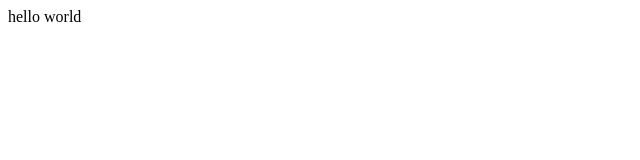
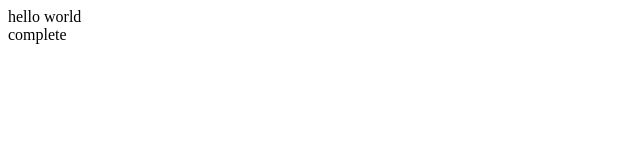
Before and after one commit to Ashrib/test-repo-, a plain HTML site: page index.html in a window 1280 px wide. Shown: the full height of the page, 0-640 px from the left. Drawn offline with Linux system fonts and the light colour scheme.

Commit message:
complete

```diff
--- a/index.html
+++ b/index.html
@@ -6,6 +6,7 @@
     <title>Document</title>
 </head>
 <body>
-    <div>hello world</div>
+    <div>hello world </div>
+    <div>complete </div>
 </body>
 </html>
```
